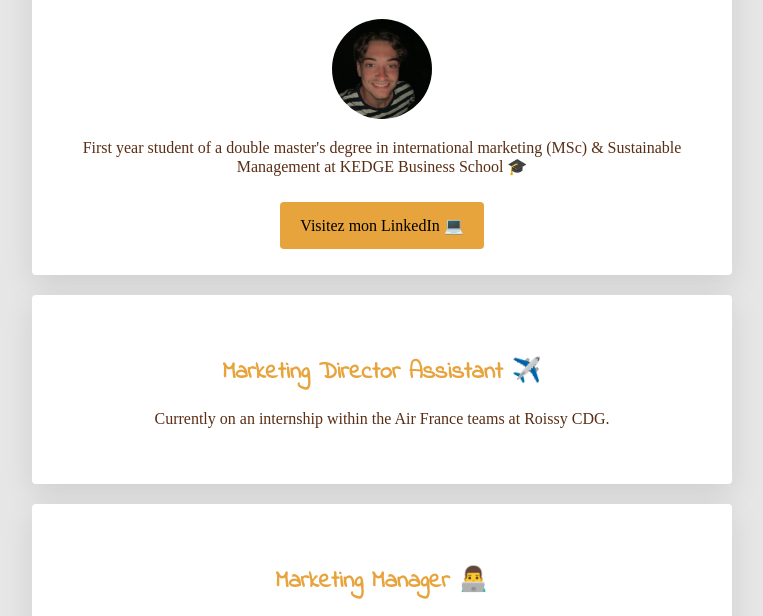
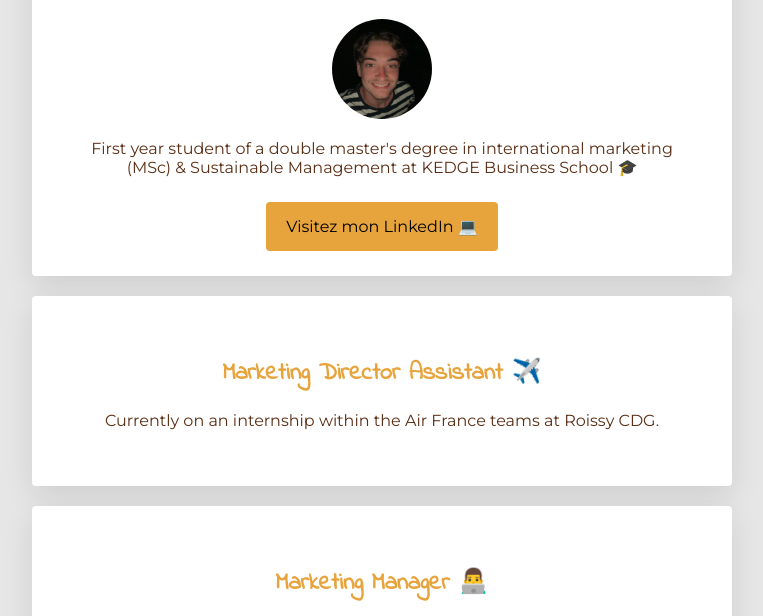
Before and after one commit to PaulBDX/my-profile, a plain HTML site: page index.html in a window 1280 px wide. Shown: the part 151-767 px from the top of the page, without its empty margins (258-1021 px from the left). Drawn offline with Linux system fonts and the light colour scheme.

Commit message:
Update index.html

```diff
--- a/index.html
+++ b/index.html
@@ -4,6 +4,9 @@
         <title>Paul Mavré's Profile</title>
         <meta name="description" content="This is the profile of Paul">
         <meta charset="UTF-8">
+        <link rel="preconnect" href="https://fonts.googleapis.com">
+<link rel="preconnect" href="https://fonts.gstatic.com" crossorigin>
+<link href="https://fonts.googleapis.com/css2?family=Montserrat:ital,wght@0,100..900;1,100..900&display=swap" rel="stylesheet">
         <link rel="preconnect" href="https://fonts.googleapis.com">
 <link rel="preconnect" href="https://fonts.gstatic.com" crossorigin>
 <link href="https://fonts.googleapis.com/css2?family=Indie+Flower&display=swap" rel="stylesheet">
```
